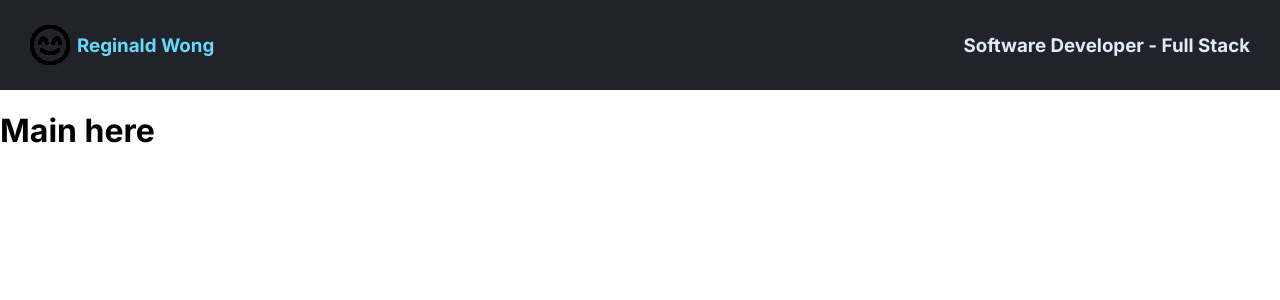
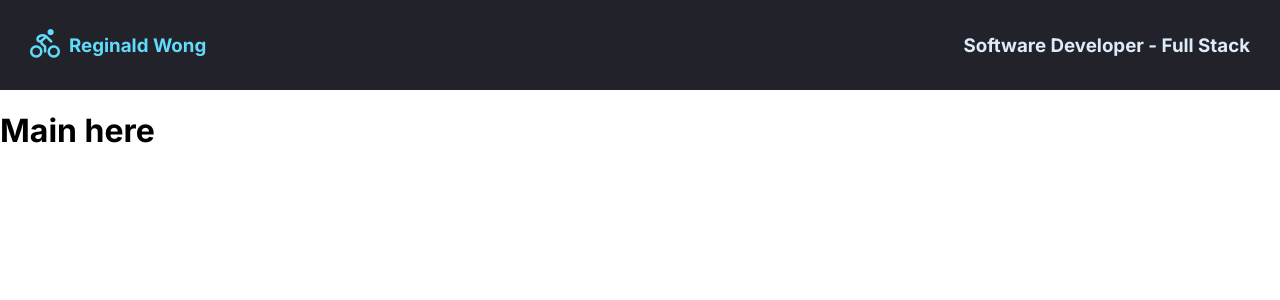
Before and after one commit to reginaldwong/info-site, a React (Vite) app: page / in a window 1280 px wide. Shown: the top 300 px of the page. Built offline with nearby package versions, Linux system fonts and the light colour scheme.

Commit message:
update icon

```diff
--- a/index.html
+++ b/index.html
@@ -3,11 +3,12 @@
   <head>
     <meta charset="UTF-8" />
     <link rel="preconnect" href="https://fonts.googleapis.com">
-<link rel="preconnect" href="https://fonts.gstatic.com" crossorigin>
-<link href="https://fonts.googleapis.com/css2?family=Inter:wght@400;600;700&display=swap" rel="stylesheet">
+    <link rel="preconnect" href="https://fonts.gstatic.com" crossorigin>
+    <link href="https://fonts.googleapis.com/css2?family=Inter:wght@400;600;700&display=swap" rel="stylesheet">
     <link rel="icon" type="image/svg+xml" href="/vite.svg" />
     <meta name="viewport" content="width=device-width, initial-scale=1.0" />
-    <title>Vite + React</title>
+    <link rel='stylesheet' href='https://cdn-uicons.flaticon.com/uicons-regular-rounded/css/uicons-regular-rounded.css'>
+    <title>Info Site</title>
   </head>
   <body>
     <div id="root"></div>
--- a/src/App.css
+++ b/src/App.css
@@ -16,11 +16,11 @@ nav {
 }
 
 
-.nav--logo {
-    height: 40px;
-    margin-right: 7px;
-    background: white;
-    mix-blend-mode: color-burn;
+.fi {
+    font-size: 30px;
+    padding-top: 5px;
+    margin-right: 9px;
+    color: #61DAFB;
 }
 
 .nav--text {
--- a/src/components/Navbar.jsx
+++ b/src/components/Navbar.jsx
@@ -3,7 +3,7 @@ import React from "react";
 const Navbar = () => {
     return (
         <nav>
-            <img src="./images/smile-beam.png" alt="smile face" className="nav--logo" />
+            <i class="fi fi-rr-biking-mountain"></i>
             <h3 className="nav--text">Reginald Wong</h3>
             <h3 className="nav--title">Software Developer - Full Stack</h3>
         </nav>
```
